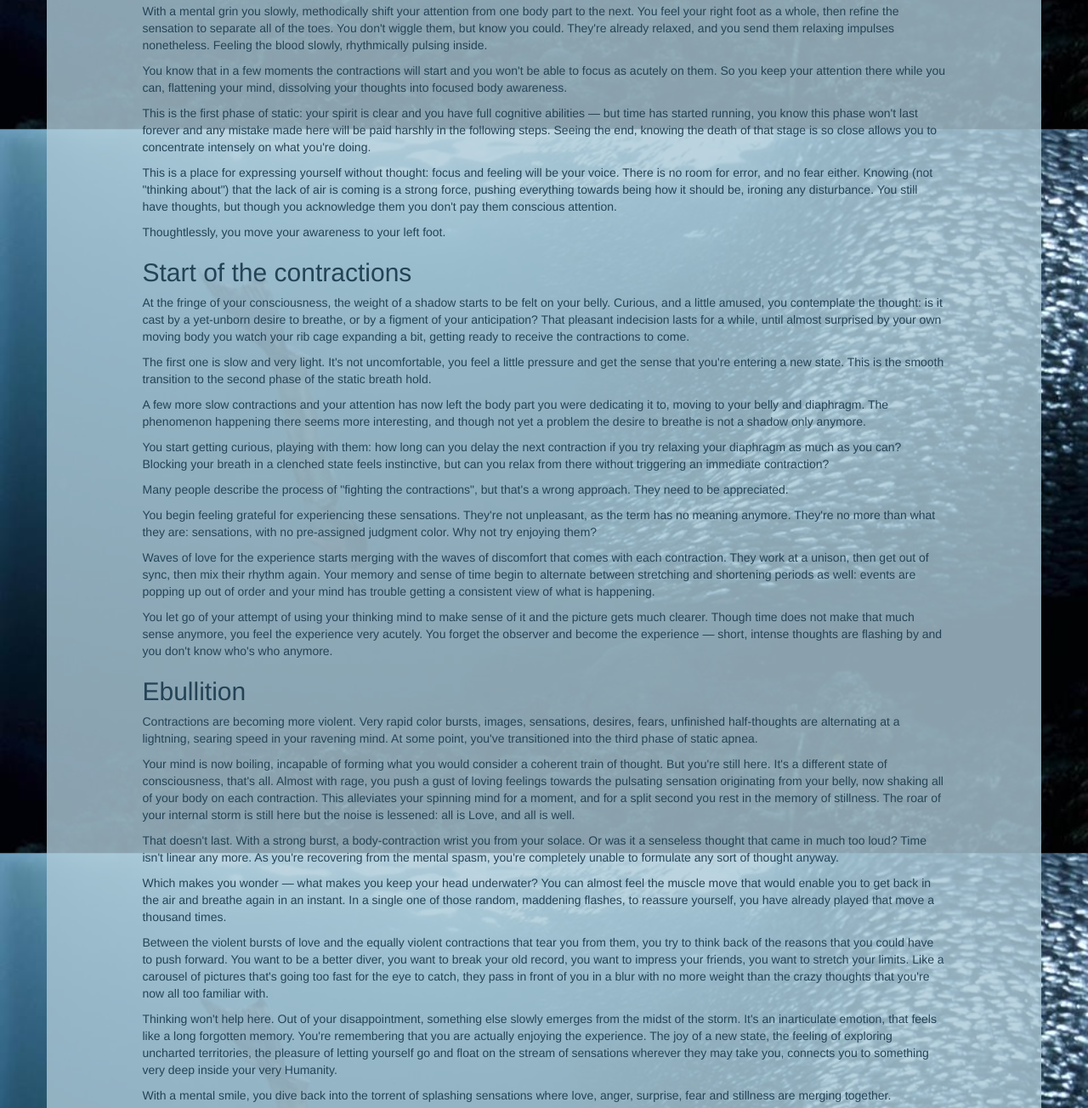
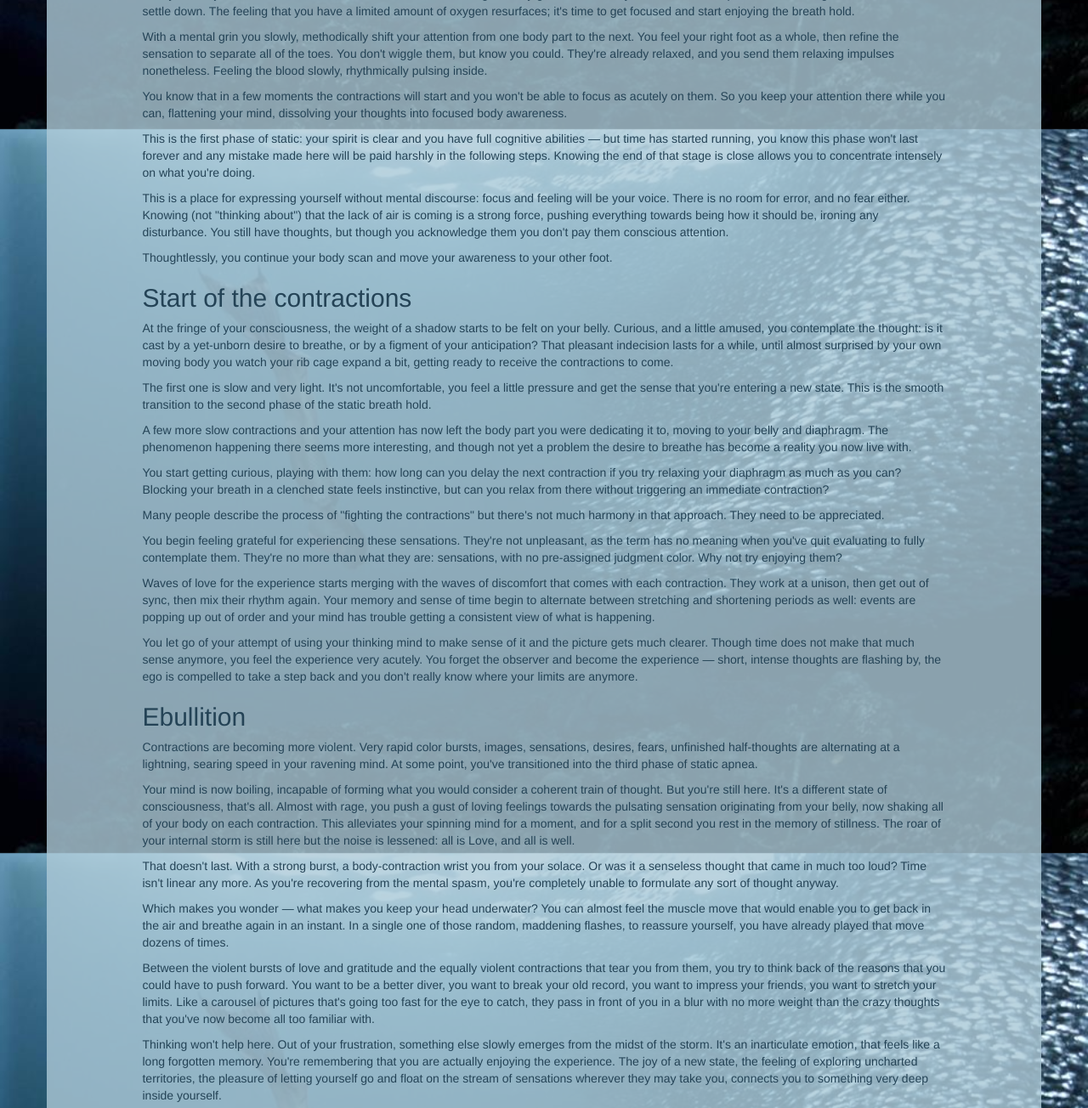
Before and after one commit to robinmoisson/freediving, a plain HTML site: page static.html in a window 1280 px wide. Shown: the part 700-2004 px from the top of the page at 85% size. Drawn offline with Linux system fonts and the light colour scheme.

Commit message:
update text for never dive alone

```diff
--- a/static.html
+++ b/static.html
@@ -53,7 +53,9 @@
             <div class="col-xs-12 col-sm-offset-1 col-sm-10">
                 <h1>Experiencing static</h1>
 
-                <p>Static apnea: the art of holding your breath while staying completely still.</p>
+                <p>Static apnea: the art of holding your breath as long as possible.</p>
+
+                <p>Never dive alone.</p>
 
                 <h2>Diving</h2>
 
@@ -79,29 +81,29 @@
 
                 <p>You know that in a few moments the contractions will start and you won't be able to focus as acutely on them. So you keep your attention there while you can, flattening your mind, dissolving your thoughts into focused body awareness.</p>
 
-                <p>This is the first phase of static: your spirit is clear and you have full cognitive abilities — but time has started running, you know this phase won't last forever and any mistake made here will be paid harshly in the following steps. Seeing the end, knowing the death of that stage is so close allows you to concentrate intensely on what you're doing.</p>
+                <p>This is the first phase of static: your spirit is clear and you have full cognitive abilities — but time has started running, you know this phase won't last forever and any mistake made here will be paid harshly in the following steps. Knowing the end of that stage is close allows you to concentrate intensely on what you're doing.</p>
 
-                <p>This is a place for expressing yourself without thought: focus and feeling will be your voice. There is no room for error, and no fear either. Knowing (not "thinking about") that the lack of air is coming is a strong force, pushing everything towards being how it should be, ironing any disturbance. You still have thoughts, but though you acknowledge them you don't pay them conscious attention.</p>
+                <p>This is a place for expressing yourself without mental discourse: focus and feeling will be your voice. There is no room for error, and no fear either. Knowing (not "thinking about") that the lack of air is coming is a strong force, pushing everything towards being how it should be, ironing any disturbance. You still have thoughts, but though you acknowledge them you don't pay them conscious attention.</p>
 
-                <p>Thoughtlessly, you move your awareness to your left foot.</p>
+                <p>Thoughtlessly, you continue your body scan and move your awareness to your other foot.</p>
 
                 <h2>Start of the contractions</h2>
 
-                <p>At the fringe of your consciousness, the weight of a shadow starts to be felt on your belly. Curious, and a little amused, you contemplate the thought: is it cast by a yet-unborn desire to breathe, or by a figment of your anticipation? That pleasant indecision lasts for a while, until almost surprised by your own moving body you watch your rib cage expanding a bit, getting ready to receive the contractions to come.</p>
+                <p>At the fringe of your consciousness, the weight of a shadow starts to be felt on your belly. Curious, and a little amused, you contemplate the thought: is it cast by a yet-unborn desire to breathe, or by a figment of your anticipation? That pleasant indecision lasts for a while, until almost surprised by your own moving body you watch your rib cage expand a bit, getting ready to receive the contractions to come.</p>
 
                 <p>The first one is slow and very light. It's not uncomfortable, you feel a little pressure and get the sense that you're entering a new state. This is the smooth transition to the second phase of the static breath hold.</p>
 
-                <p>A few more slow contractions and your attention has now left the body part you were dedicating it to, moving to your belly and diaphragm. The phenomenon happening there seems more interesting, and though not yet a problem the desire to breathe is not a shadow only anymore.</p>
+                <p>A few more slow contractions and your attention has now left the body part you were dedicating it to, moving to your belly and diaphragm. The phenomenon happening there seems more interesting, and though not yet a problem the desire to breathe has become a reality you now live with.</p>
 
                 <p>You start getting curious, playing with them: how long can you delay the next contraction if you try relaxing your diaphragm as much as you can? Blocking your breath in a clenched state feels instinctive, but can you relax from there without triggering an immediate contraction?</p>
 
-                <p>Many people describe the process of "fighting the contractions", but that's a wrong approach. They need to be appreciated.</p>
+                <p>Many people describe the process of "fighting the contractions" but there's not much harmony in that approach. They need to be appreciated.</p>
 
-                <p>You begin feeling grateful for experiencing these sensations. They're not unpleasant, as the term has no meaning anymore. They're no more than what they are: sensations, with no pre-assigned judgment color. Why not try enjoying them?</p>
+                <p>You begin feeling grateful for experiencing these sensations. They're not unpleasant, as the term has no meaning when you've quit evaluating to fully contemplate them. They're no more than what they are: sensations, with no pre-assigned judgment color. Why not try enjoying them?</p>
 
                 <p>Waves of love for the experience starts merging with the waves of discomfort that comes with each contraction. They work at a unison, then get out of sync, then mix their rhythm again. Your memory and sense of time begin to alternate between stretching and shortening periods as well: events are popping up out of order and your mind has trouble getting a consistent view of what is happening.</p>
 
-                <p>You let go of your attempt of using your thinking mind to make sense of it and the picture gets much clearer. Though time does not make that much sense anymore, you feel the experience very acutely. You forget the observer and become the experience — short, intense thoughts are flashing by and you don't know who's who anymore.</p>
+                <p>You let go of your attempt of using your thinking mind to make sense of it and the picture gets much clearer. Though time does not make that much sense anymore, you feel the experience very acutely. You forget the observer and become the experience — short, intense thoughts are flashing by, the ego is compelled to take a step back and you don't really know where your limits are anymore.</p>
 
                 <h2>Ebullition</h2>
 
@@ -111,11 +113,11 @@
 
                 <p>That doesn't last. With a strong burst, a body-contraction wrist you from your solace. Or was it a senseless thought that came in much too loud? Time isn't linear any more. As you're recovering from the mental spasm, you're completely unable to formulate any sort of thought anyway.</p>
 
-                <p>Which makes you wonder — what makes you keep your head underwater? You can almost feel the muscle move that would enable you to get back in the air and breathe again in an instant. In a single one of those random, maddening flashes, to reassure yourself, you have already played that move a thousand times.</p>
+                <p>Which makes you wonder — what makes you keep your head underwater? You can almost feel the muscle move that would enable you to get back in the air and breathe again in an instant. In a single one of those random, maddening flashes, to reassure yourself, you have already played that move dozens of times.</p>
 
-                <p>Between the violent bursts of love and the equally violent contractions that tear you from them, you try to think back of the reasons that you could have to push forward. You want to be a better diver, you want to break your old record, you want to impress your friends, you want to stretch your limits. Like a carousel of pictures that's going too fast for the eye to catch, they pass in front of you in a blur with no more weight than the crazy thoughts that you're now all too familiar with.</p>
+                <p>Between the violent bursts of love and gratitude and the equally violent contractions that tear you from them, you try to think back of the reasons that you could have to push forward. You want to be a better diver, you want to break your old record, you want to impress your friends, you want to stretch your limits. Like a carousel of pictures that's going too fast for the eye to catch, they pass in front of you in a blur with no more weight than the crazy thoughts that you've now become all too familiar with.</p>
 
-                <p>Thinking won't help here. Out of your disappointment, something else slowly emerges from the midst of the storm. It's an inarticulate emotion, that feels like a long forgotten memory. You're remembering that you are actually enjoying the experience. The joy of a new state, the feeling of exploring uncharted territories, the pleasure of letting yourself go and float on the stream of sensations wherever they may take you, connects you to something very deep inside your very Humanity.</p>
+                <p>Thinking won't help here. Out of your frustration, something else slowly emerges from the midst of the storm. It's an inarticulate emotion, that feels like a long forgotten memory. You're remembering that you are actually enjoying the experience. The joy of a new state, the feeling of exploring uncharted territories, the pleasure of letting yourself go and float on the stream of sensations wherever they may take you, connects you to something very deep inside yourself.</p>
 
                 <p>With a mental smile, you dive back into the torrent of splashing sensations where love, anger, surprise, fear and stillness are merging together.</p>
 
```
